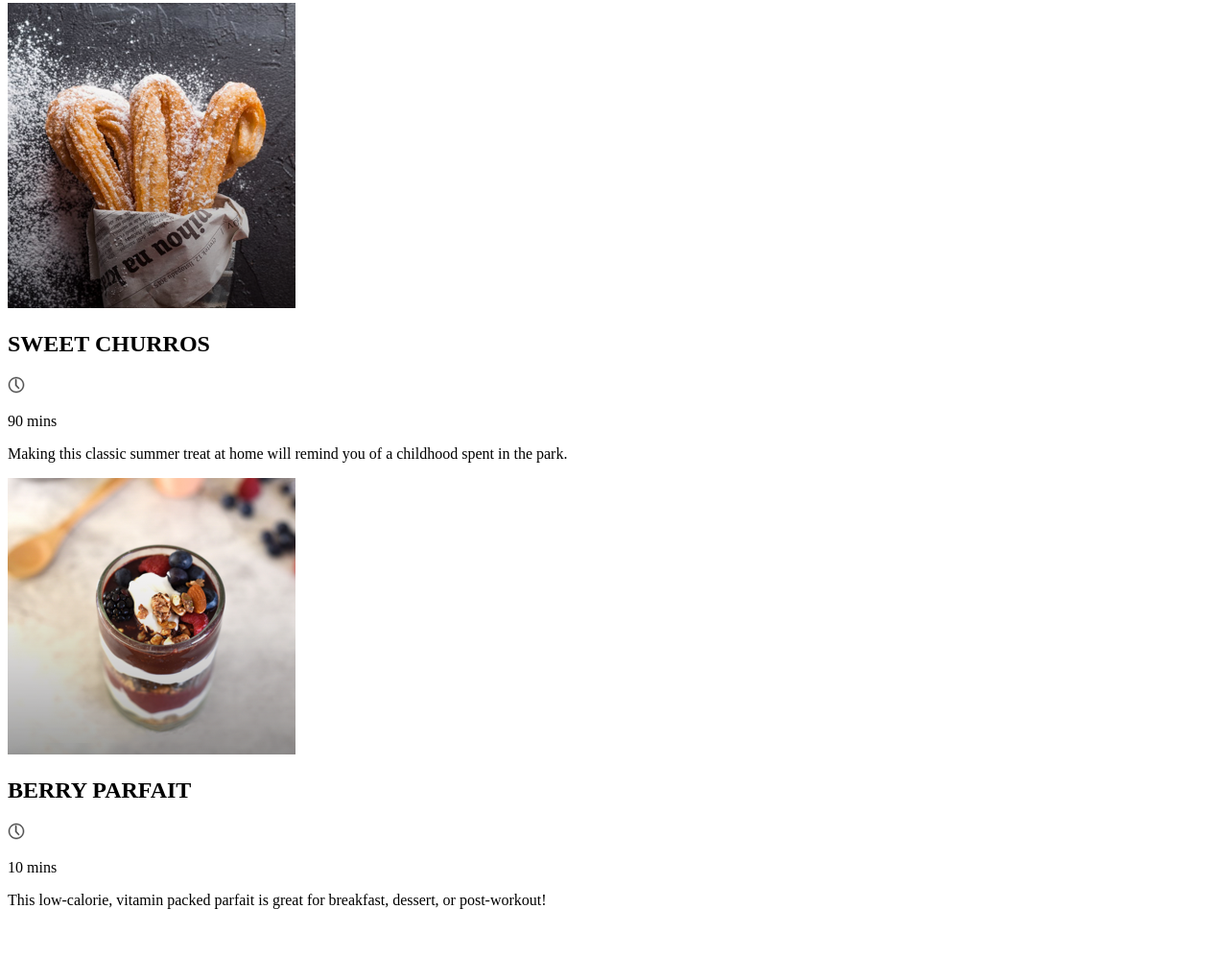
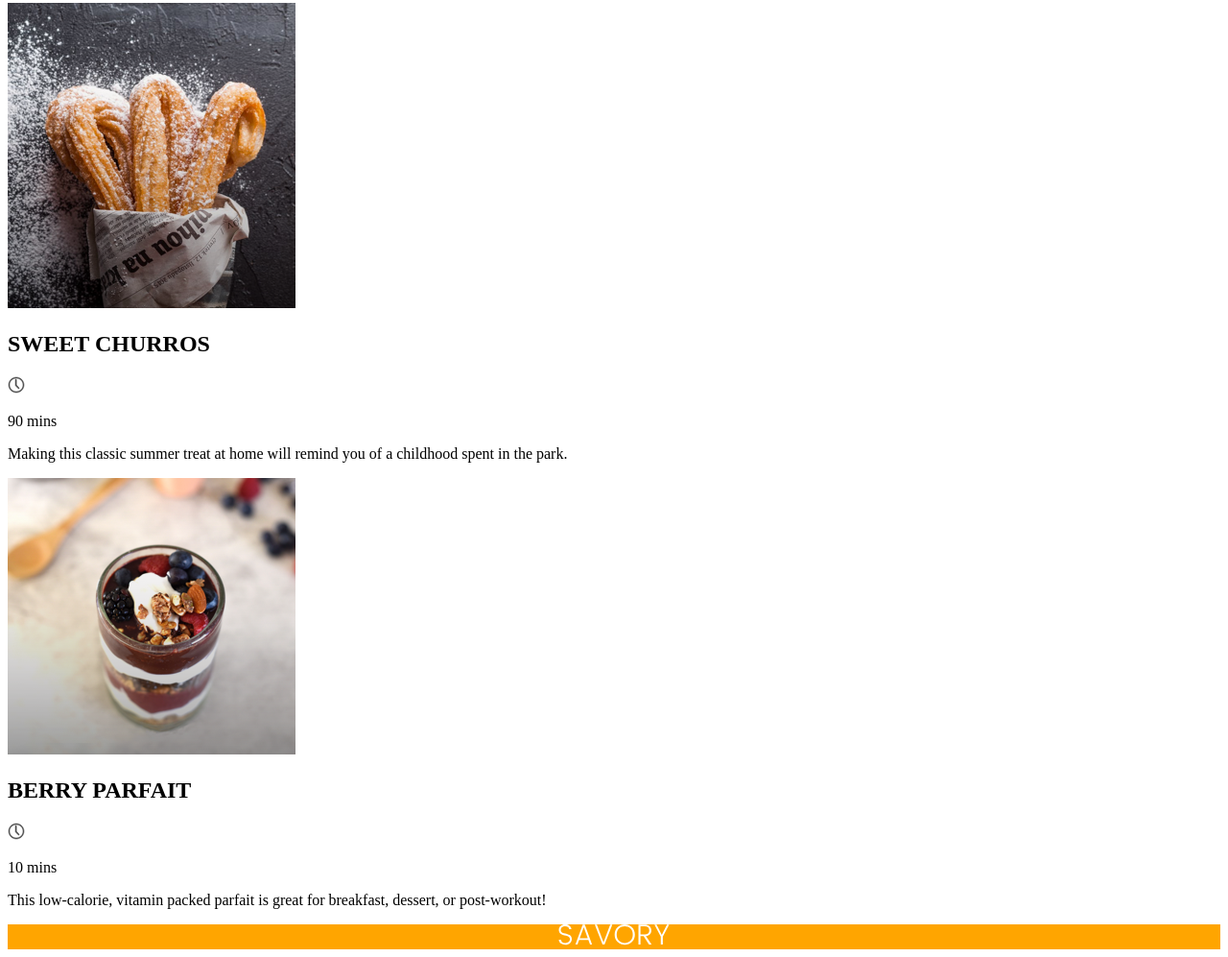
Before and after one commit to kendallawills/Codecademy_Savory, a plain HTML site: page index.html in a window 1280 px wide. Shown: the part 1776-2773 px from the top of the page at 96% size. Before the commit the page ends 2739 px from the top, so only its background shows below. Drawn offline with Linux system fonts and the light colour scheme.

Commit message:
Add Footer

```diff
--- a/index.html
+++ b/index.html
@@ -78,9 +78,12 @@
                 <p class="description">This low-calorie, vitamin packed parfait is great for
                     breakfast, dessert, or post-workout!</p>
             </div>
-
         </main>
 
+        <!-- FOOTER -->
+        <footer>
+            <img src="resources/images/savory.svg" class="logo">
+        </footer>
+
     </body>
-
 </html>
```
